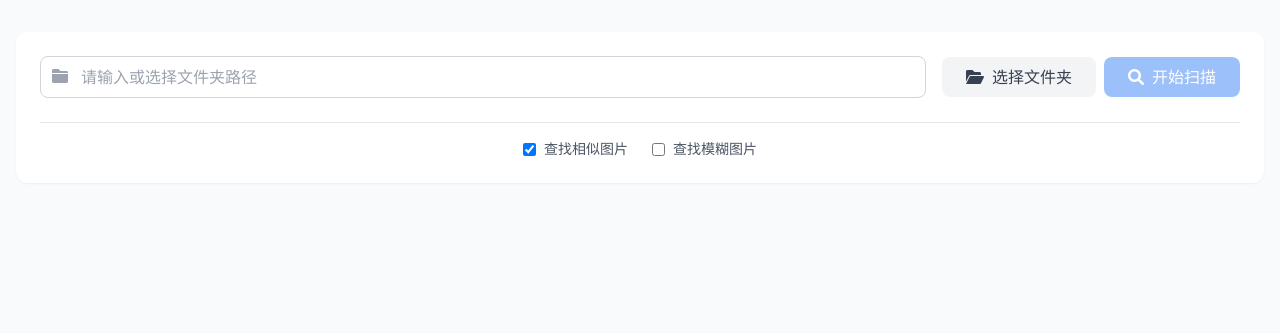
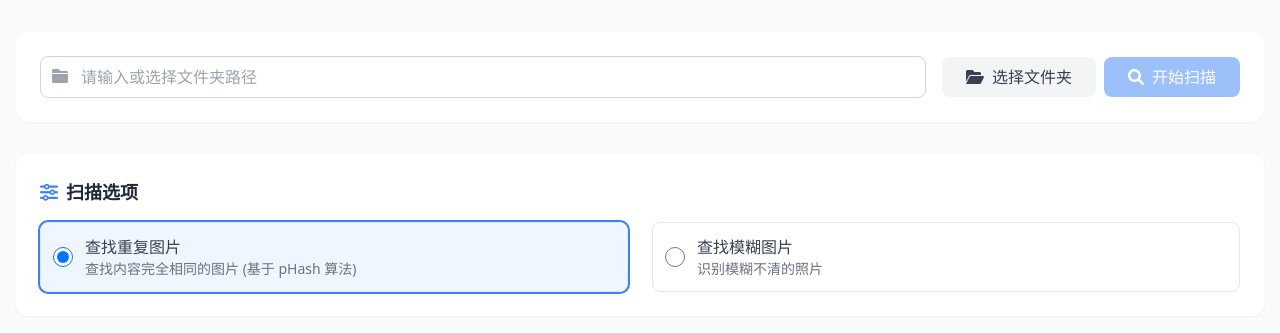
Before and after one commit to hewei2723/smart-image-cleaner, a Flask app: page / in a window 1280 px wide. Shown: the part 100-433 px from the top of the page. Run offline with Flask 3, Linux system fonts and the light colour scheme; some libraries are stand-ins or nearby versions.

Commit message:
更新页面设计

```diff
--- a/photoclean/templates/index.html
+++ b/photoclean/templates/index.html
@@ -81,16 +81,33 @@
                 </div>
             </div>
 
-            <!-- 扫描设置 -->
-            <div class="mt-6 border-t pt-4">
-                <div class="flex flex-wrap gap-6 justify-center text-sm text-gray-600">
-                    <label class="flex items-center gap-2 cursor-pointer hover:text-gray-800">
-                        <input type="checkbox" v-model="settings.find_similar" class="rounded text-blue-500 focus:ring-blue-500">
-                        <span>查找相似图片</span>
+        </div>
+
+        <!-- Scan Settings -->
+        <div class="bg-white rounded-xl shadow-sm p-6 mb-8">
+            <h2 class="text-lg font-semibold text-gray-800 mb-4 flex items-center gap-2">
+                <i class="fas fa-sliders-h text-blue-500"></i>
+                扫描选项
+            </h2>
+            <div class="grid grid-cols-1 md:grid-cols-2 gap-6">
+                <div class="space-y-3">
+                    <label class="flex items-center gap-3 p-3 rounded-lg border border-gray-200 hover:bg-gray-50 cursor-pointer transition-colors"
+                           :class="{'ring-2 ring-blue-500 bg-blue-50': settings.scanMode === 'duplicate'}">
+                        <input type="radio" v-model="settings.scanMode" value="duplicate" class="w-5 h-5 text-blue-600 focus:ring-blue-500">
+                        <div>
+                            <span class="font-medium text-gray-700">查找重复图片</span>
+                            <p class="text-sm text-gray-500">查找内容完全相同的图片 (基于 pHash 算法)</p>
+                        </div>
                     </label>
-                    <label class="flex items-center gap-2 cursor-pointer hover:text-gray-800">
-                        <input type="checkbox" v-model="settings.find_blur" class="rounded text-blue-500 focus:ring-blue-500">
-                        <span>查找模糊图片</span>
+                </div>
+                <div class="space-y-3">
+                    <label class="flex items-center gap-3 p-3 rounded-lg border border-gray-200 hover:bg-gray-50 cursor-pointer transition-colors"
+                           :class="{'ring-2 ring-blue-500 bg-blue-50': settings.scanMode === 'blur'}">
+                        <input type="radio" v-model="settings.scanMode" value="blur" class="w-5 h-5 text-blue-600 focus:ring-blue-500">
+                        <div>
+                            <span class="font-medium text-gray-700">查找模糊图片</span>
+                            <p class="text-sm text-gray-500">识别模糊不清的照片</p>
+                        </div>
                     </label>
                 </div>
             </div>
@@ -101,12 +118,23 @@
             <!-- 相似图片组 -->
             <div v-if="results.similar_groups && results.similar_groups.length > 0" class="bg-white rounded-xl shadow-sm p-6">
                 <div class="flex justify-between items-center mb-6">
-                    <h2 class="text-xl font-bold text-gray-800 flex items-center gap-2">
-                        <i class="fas fa-clone text-indigo-500"></i> 相似图片组 ({{ results.similar_groups.length }})
+                    <h2 class="text-xl font-semibold text-gray-800 flex items-center gap-2">
+                        <i class="fas fa-images text-blue-500"></i>
+                        重复图片分组
+                        <span class="text-sm font-normal text-gray-500 ml-2">
+                            (共 {{ results.similar_groups.length }} 组)
+                        </span>
                     </h2>
-                    <button @click="autoSelectSimilar" class="px-6 py-2 bg-indigo-500 hover:bg-indigo-600 text-white rounded-lg transition-colors flex items-center gap-2 shadow-sm hover:shadow-md font-medium">
-                        <i class="fas fa-magic"></i> 自动选择建议删除
-                    </button>
+                    <div class="flex items-center gap-3">
+                        <button @click="autoSelectSimilar"
+                                class="px-5 py-2.5 bg-indigo-500 hover:bg-indigo-600 text-white rounded-lg transition-all flex items-center gap-2 shadow-sm hover:shadow text-sm font-medium">
+                            <i class="fas fa-magic"></i> 自动选择质量差的图片
+                        </button>
+                        <button @click="selectedFiles.clear()"
+                                class="px-4 py-2 text-gray-600 hover:text-gray-800 hover:bg-gray-100 rounded-lg transition-colors text-sm">
+                            取消选择
+                        </button>
+                    </div>
                 </div>
                 <div class="space-y-8">
                     <div v-for="(group, gIndex) in results.similar_groups" :key="gIndex" class="border rounded-lg p-4 bg-gray-50">
@@ -216,8 +244,8 @@
                 const messageType = ref('success')
                 const progressMessage = ref('')
                 const settings = reactive({
-                    find_similar: true,
-                    find_blur: false
+                    scanMode: 'duplicate', // 'duplicate' or 'blur'
+                    delete_raw: false
                 })
 
                 // 获取文件名
@@ -273,7 +301,9 @@
                             headers: { 'Content-Type': 'application/json' },
                             body: JSON.stringify({
                                 path: scanPath.value,
-                                ...settings
+                                find_blur: settings.scanMode === 'blur',
+                                find_similar: settings.scanMode === 'duplicate',
+                                delete_raw: settings.delete_raw
                             })
                         })
                         const data = await response.json()
```
Also changed, not shown: setup.example.py (added, +34 -0 lines), 1 other file.
